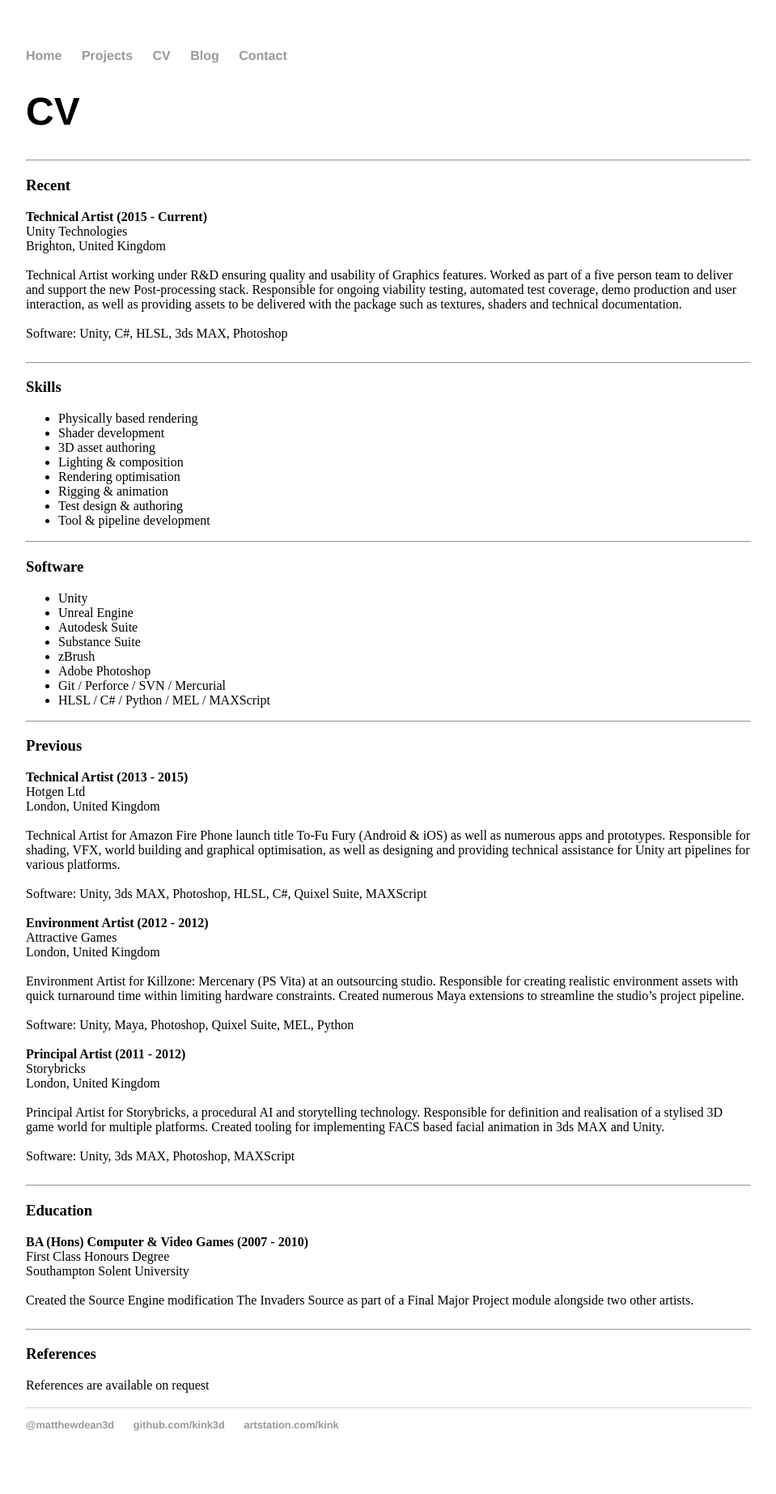
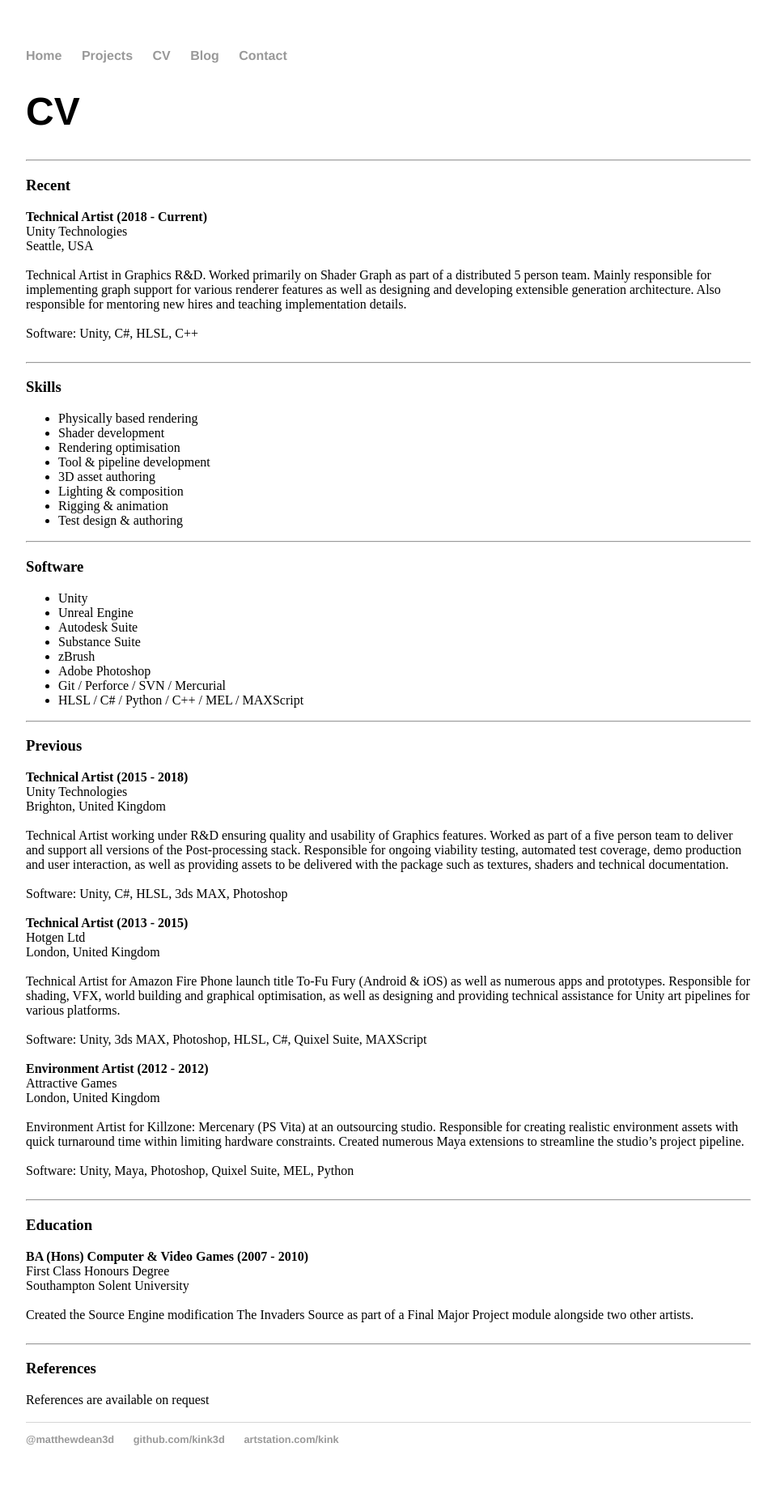
Before and after one commit to Kink3d/Kink3d.github.io, a Jekyll site: the page built from cv/index.html, in a window 1280 px wide. Shown: the whole page at 81% size, without its empty margins (160-1119 px from the left). Built offline with Jekyll 4.4.1, drawn with Linux system fonts in a browser that asks for light colours.

```diff
--- a/cv/index.html
+++ b/cv/index.html
@@ -9,14 +9,13 @@ title: Kink3d|CV
 	<hr>
 	<h3>Recent </h3>
 
-	<b>Technical Artist (2015 - Current)</b><br/>
+	<b>Technical Artist (2018 - Current)</b><br/>
 	Unity Technologies<br/>
-	Brighton, United Kingdom<br/><br/>
+	Seattle, USA<br/><br/>
 
-	Technical Artist working under R&D ensuring quality and usability of Graphics features. Worked as part of a five person team to deliver and support the new Post-processing stack. Responsible for ongoing viability testing, automated test coverage, demo production and user interaction, as well as providing assets to be delivered with the package such as textures, shaders and technical documentation.
-	<br/><br/>
+	Technical Artist in Graphics R&D. Worked primarily on Shader Graph as part of a distributed 5 person team. Mainly responsible for implementing graph support for various renderer features as well as designing and developing extensible generation architecture. Also responsible for mentoring new hires and teaching implementation details.<br/><br/>
 
-	Software: Unity, C#, HLSL, 3ds MAX, Photoshop<br/><br/>
+	Software: Unity, C#, HLSL, C++<br/><br/>
 
 	<hr>
 
@@ -24,12 +23,12 @@ title: Kink3d|CV
 	<ul class="skills">
 		<li>Physically based rendering</li>
 		<li>Shader development </li>
+		<li>Rendering optimisation</li>
+		<li>Tool & pipeline development</li>
 		<li>3D asset authoring </li>
 		<li>Lighting & composition</li>
-		<li>Rendering optimisation</li>
 		<li>Rigging & animation </li>
 		<li>Test design & authoring</li>
-		<li>Tool & pipeline development</li>
 	</ul>
 
 	<hr>
@@ -43,12 +42,20 @@ title: Kink3d|CV
 		<li>zBrush</li>
 		<li>Adobe Photoshop </li>
 		<li>Git / Perforce / SVN / Mercurial</li>
-		<li>HLSL / C# / Python / MEL / MAXScript</li>
+		<li>HLSL / C# / Python / C++ / MEL / MAXScript</li>
 	</ul>
 
 	<hr>
 
 	<h3>Previous </h3>
+
+	<b>Technical Artist (2015 - 2018)</b><br/>
+	Unity Technologies<br/>
+	Brighton, United Kingdom<br/><br/>
+
+	Technical Artist working under R&D ensuring quality and usability of Graphics features. Worked as part of a five person team to deliver and support all versions of the Post-processing stack. Responsible for ongoing viability testing, automated test coverage, demo production and user interaction, as well as providing assets to be delivered with the package such as textures, shaders and technical documentation.<br/><br/>
+
+	Software: Unity, C#, HLSL, 3ds MAX, Photoshop<br/><br/>
 
 	<b>Technical Artist (2013 - 2015)</b><br/>
 	Hotgen Ltd<br/>
@@ -66,14 +73,6 @@ title: Kink3d|CV
 
 	Software: Unity, Maya, Photoshop, Quixel Suite, MEL, Python<br/><br/>
 
-	<b>Principal Artist (2011 - 2012)</b><br/>
-	Storybricks<br/>
-	London, United Kingdom<br/><br/>
-
-	Principal Artist for Storybricks, a procedural AI and storytelling technology. Responsible for definition and realisation of a stylised 3D game world for multiple platforms. Created tooling for implementing FACS based facial animation in 3ds MAX and Unity.<br/><br/>
-
-	Software: Unity, 3ds MAX, Photoshop, MAXScript<br/><br/>
-
 	<hr>
 
 	<h3>Education </h3>
--- a/index.html
+++ b/index.html
@@ -3,10 +3,10 @@ layout: default
 title: Kink3d
 ---
 <div class="blurb">
-	<h1>Matthew Dean</h1>
+	<h1>Matt Dean</h1>
 	<hr>
-	<h3>Technical Artist at Unity</h3>
-	Originally from the Source Engine modification community I quickly became interested in 3D graphics. Since then I have worked in a diverse range of production art positions before transitioning to Technical Artist roles, where I have recently found my passion in realtime physically based shading.<br/><br/>
+	<h3>Graphics - Unity Technologies</h3>
+	I first found my love for computer graphics developing modifications for the Source Engine. After working in a wide range of production art positions I transitioned to Technical Art roles. Here I learnt shading and art pipeline tool development, and established a passion for optimised rendering techniques.<br/><br/>
 </div>
 
 <script>
```
Also changed, not shown: projects/index.html (+7 -6 lines).
